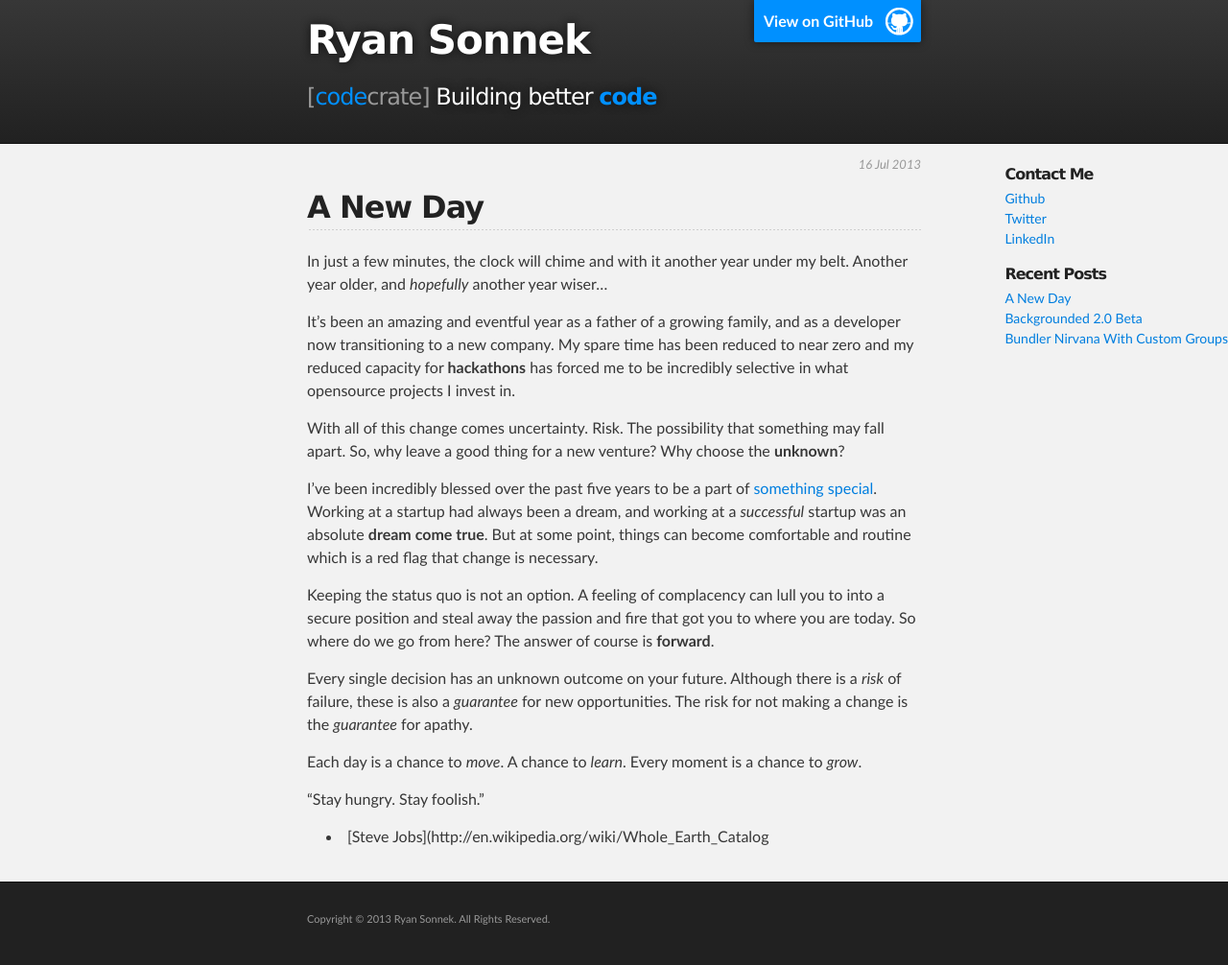
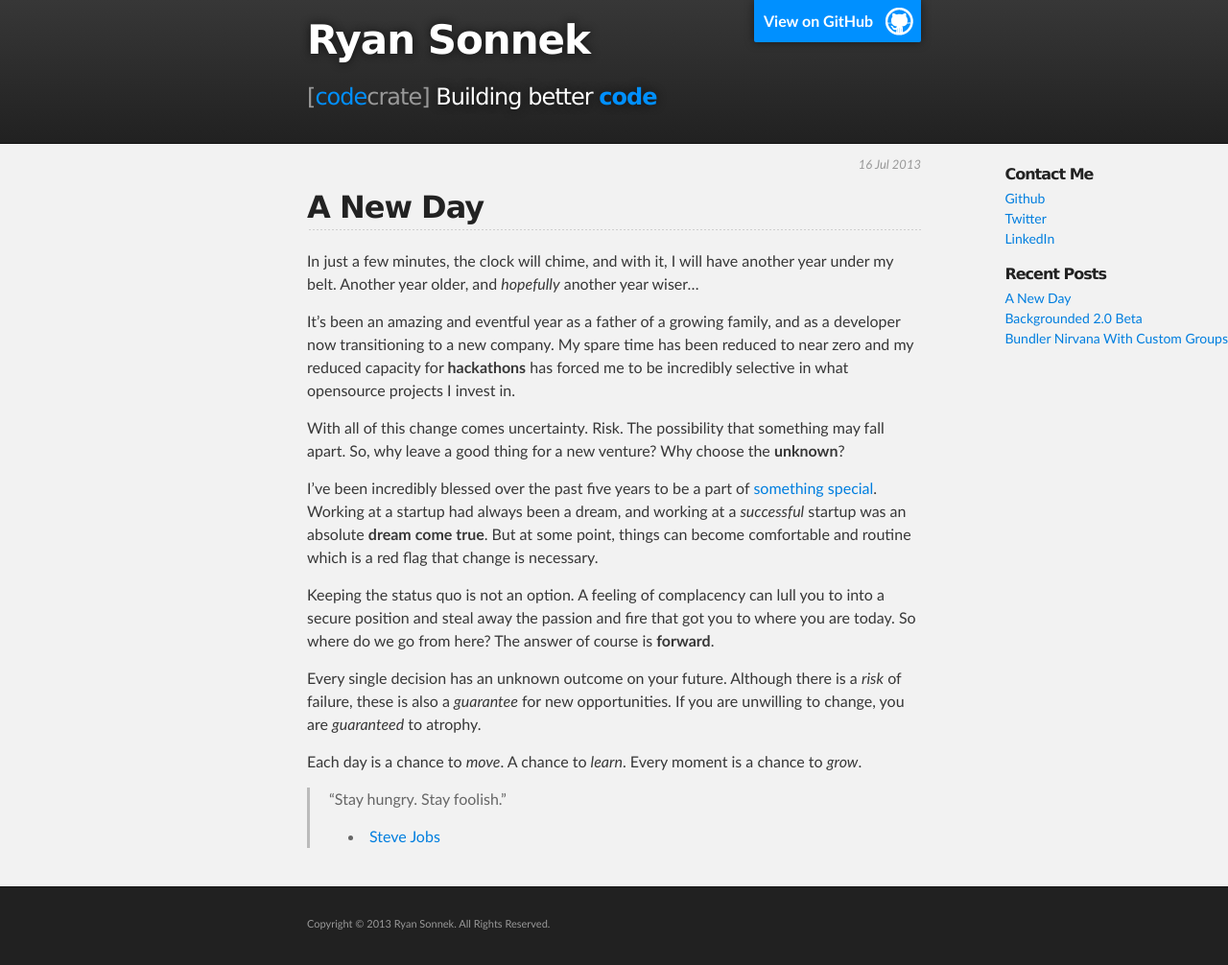
Before and after one commit to wireframe/wireframe.github.com, a Jekyll site: the page built from _posts/2013-07-16-a-new-day.md, in a window 1280 px wide. Shown: the whole page at 96% size. Built offline with Jekyll 4.4.1, drawn with Linux system fonts in a browser that asks for light colours.

Commit message:
fix syntax

```diff
--- a/_posts/2013-07-16-a-new-day.md
+++ b/_posts/2013-07-16-a-new-day.md
@@ -5,7 +5,7 @@ comments: false
 categories:
 ---
 
-In just a few minutes, the clock will chime and with it another year under my belt.  Another year older, and *hopefully* another year wiser...
+In just a few minutes, the clock will chime, and with it, I will have another year under my belt.  Another year older, and *hopefully* another year wiser...
 
 It's been an amazing and eventful year as a father of a growing family, and as a developer now transitioning to a new company.  My spare time has been reduced to near zero and my reduced capacity for **hackathons** has forced me to be incredibly selective in what opensource projects I invest in.
 
@@ -16,9 +16,9 @@ Working at a startup had always been a dream, and working at a *successful* star
 
 Keeping the status quo is not an option.  A feeling of complacency can lull you to into a secure position and steal away the passion and fire that got you to where you are today.  So where do we go from here?  The answer of course is **forward**.
 
-Every single decision has an unknown outcome on your future. Although there is a *risk* of failure, these is also a *guarantee* for new opportunities.  The risk for not making a change is the *guarantee* for apathy.
+Every single decision has an unknown outcome on your future. Although there is a *risk* of failure, these is also a *guarantee* for new opportunities.  If you are unwilling to change, you are *guaranteed* to atrophy.
 
 Each day is a chance to *move*.  A chance to *learn*.  Every moment is a chance to *grow*.
 
-"Stay hungry. Stay foolish."
-- [Steve Jobs](http://en.wikipedia.org/wiki/Whole_Earth_Catalog
+> "Stay hungry. Stay foolish."
+> - [Steve Jobs](http://en.wikipedia.org/wiki/Whole_Earth_Catalog)
```
